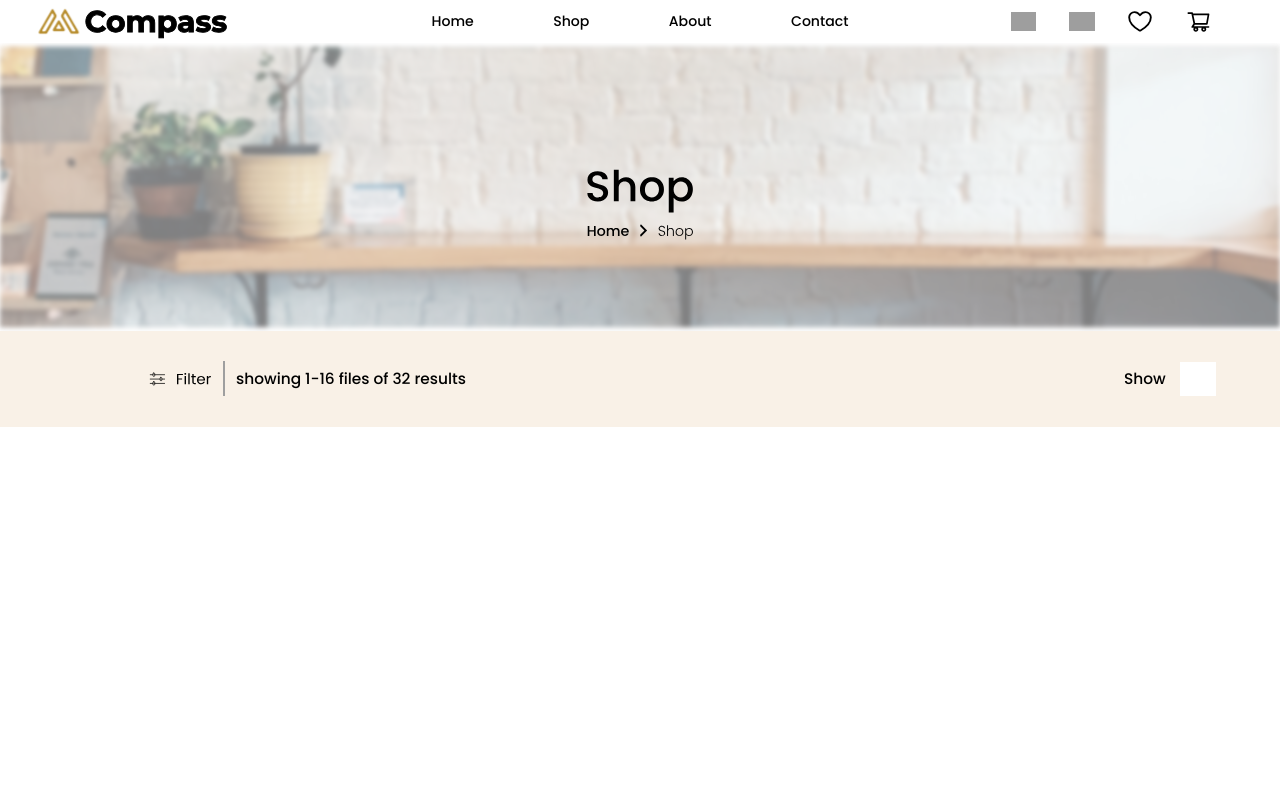
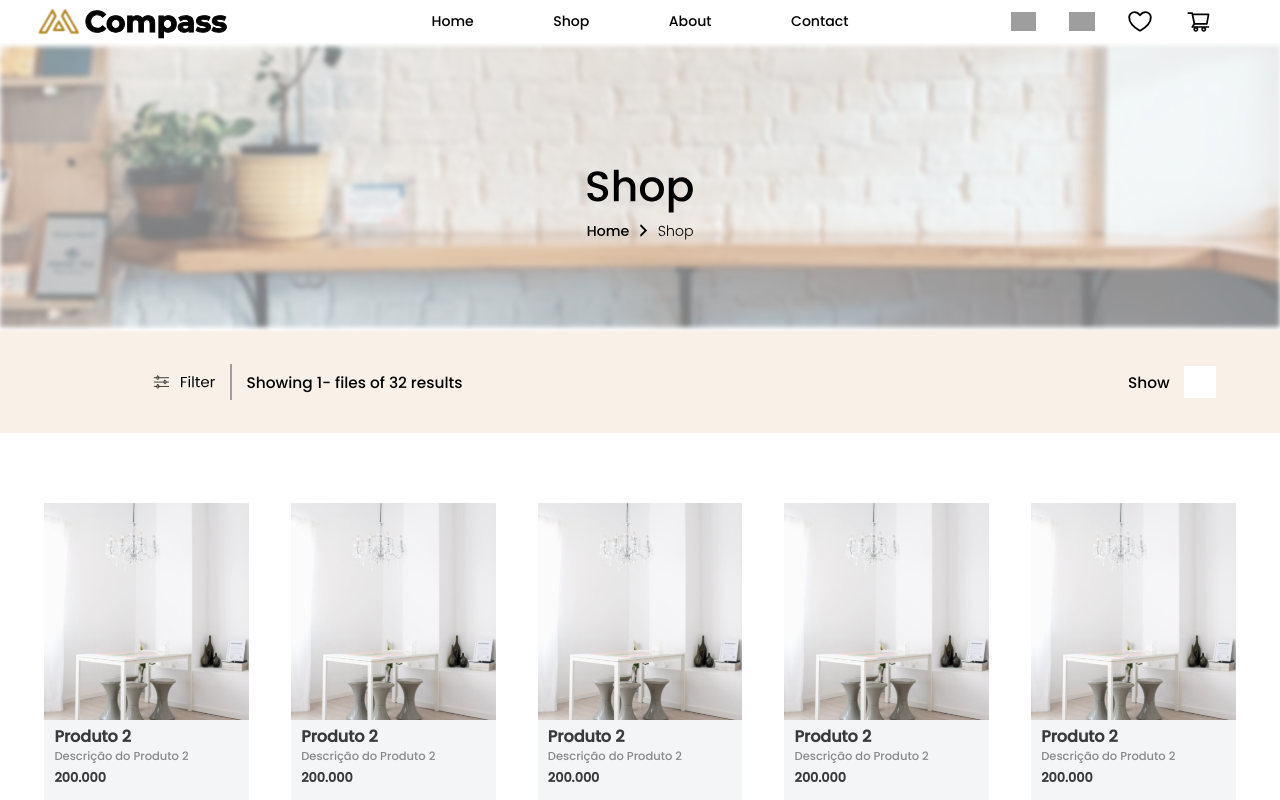
Before and after one commit to KauanAg-devs/Result-List-de-e-commerce, a React (Create React App) app in the folder frontend/: page / in a window 1280 px wide. Shown: the top 800 px of the page. Built offline with nearby package versions, Linux system fonts and the light colour scheme; grey boxes are pictures that could not be loaded.

Commit message:
feat: add search service and product list

```diff
--- /dev/null
+++ b/frontend/src/components/Main/Filter.tsx
@@ -0,0 +1,47 @@
+import React, { Dispatch, SetStateAction, useState } from 'react';
+import filterImage from '../../images/Group 57.svg';
+import verticalLine from '../../images/Line 5.svg';
+import productTest from './ProductTest';
+
+type FilterProps = {
+  setFilterValue: Dispatch<SetStateAction<number | object>>;
+};
+
+const Filter: React.FC<FilterProps> = ({ setFilterValue }) => {
+  const [inputValue, setInputValue] = useState('');
+
+  const handleKeyDown = (event: React.KeyboardEvent<HTMLInputElement>) => {
+    if (event.key === 'Enter') {
+      event.preventDefault();
+      applyFilter();
+    }
+  };
+
+  const applyFilter = () => {
+    if (!isNaN(parseInt(inputValue))) {
+      setFilterValue(parseInt(inputValue));
+    }
+  };
+
+  return (
+    <div id="filter">
+      <div id='show-files'>
+        <img id='filter-img' src={filterImage} alt="" />
+        <img id='vertical-line' src={verticalLine} alt="" />
+        <h1>Showing 1-{inputValue} files of {productTest.length} results</h1>
+      </div>
+
+      <div id='filter-search'>
+        <h1>Show</h1>
+        <input
+          type="search"
+          value={inputValue}
+          onChange={(e) => setInputValue(e.target.value)}
+          onKeyDown={handleKeyDown}
+        />
+      </div>
+    </div>
+  );
+};
+
+export default Filter;
--- a/frontend/src/components/Main/Main.css
+++ b/frontend/src/components/Main/Main.css
@@ -1,16 +1,19 @@
+
+
 #main {
     position: relative;
-    height: 250vh;
+    min-height: 250vh;
     width: 100%;
 }
 
 #filter {
     width: 100%;
-    height: 7.5vmax;
+    height: 8vmax;
     background-color: #f9f1e7;
     display: flex;
     justify-content: center;
     align-items: center;
+    box-sizing: border-box;
 }
 
 #filter > #show-files {
@@ -32,6 +35,7 @@
 #filter > #show-files > #filter-img {
     width: 5vmax;
 }
+
 #filter > #show-files > #vertical-line {
     width: 0.15vmax;
     margin: 3%;
@@ -41,14 +45,12 @@
     position: relative;
     width: 75%;
     align-items: center;
-    justify-content: end;
+    justify-content: flex-end;
     right: 5%;
     display: flex;
 }
 
-
-#filter-search > input[type='text'] {
-    position: relative;
+#filter-search > input[type='search'] {
     border: none;
     outline: none;
     width: 2.5vmax;
@@ -58,9 +60,100 @@
     background-color: #fff;
     color: #9f9f9f;
 }
+input[type="search"]::-webkit-search-cancel-button {
+    -webkit-appearance: none;
+    appearance: none;
+}
 
 #filter-search > h1 {
     font-size: 1.2cqmax;
     font-weight: 400;
     margin-right: 1.5%;
 }
+
+#products-container {
+    height: calc(100% - 8vmax);
+    width: 100%;
+    display: flex;
+    justify-content: center;
+    align-items: flex-start;
+    box-sizing: border-box;
+    padding-top: 10px;
+}
+
+#products {
+    justify-content: space-evenly;
+    align-items: center;
+    height: auto;
+    width: 94%;
+    display: flex;
+    flex-wrap: wrap;
+    gap: 3%;
+}
+
+.product {
+    height: 23.5vmax;
+    width: 16vmax;
+    margin-top: 5%;
+    margin-bottom: 5%;
+    background-color: #F4F5F7;
+    box-sizing: border-box;
+}
+
+.image {
+    position: relative;
+    width: 100%;
+    background-size: cover ;
+}
+
+.product-name {
+    position: relative;
+    height: 5%;
+    left: 5%;
+    font-size: 1.25vmax;
+    color: #3A3A3A;
+    font-style: normal;
+    font-weight: 600;
+    line-height: 120%;
+}
+
+.product-title {
+    position: relative;
+    left: 5%;
+    color: #898989;
+    font-size: 0.9vmax;
+    font-style: normal;
+    font-weight: 500;
+    line-height: 150%;
+    top: 2%;
+}
+
+.product-price-div {
+    position: relative;
+    display: flex;
+    top: 3%;
+}
+
+.product-price {
+  position: relative;
+  font-style: normal;
+  font-weight: 600;
+  left: 5%;
+  font-size: 1vmax;
+  line-height: 150%;
+  color: #3A3A3A;
+  flex: none;
+  order: 0;
+  flex-grow: 0;
+}
+
+.product-discount {
+    position: relative;
+    font-style: normal;
+    font-weight: 300;
+    height: 10%;
+    left: 7%;
+    font-size: 0.87vmax;
+    color: #ccc;
+    text-decoration: line-through;
+}
--- a/frontend/src/components/Main/Main.tsx
+++ b/frontend/src/components/Main/Main.tsx
@@ -1,24 +1,17 @@
-import './Main.css'
-import Filter from '../../images/Group 57.svg'
-import VerticalLine from '../../images/Line 5.svg'
+import './Main.css';
+import Filter from './Filter';
+import ProductsContainer from './ProductsContainer';
+import { useState } from 'react';
 
 function Main(): JSX.Element {
- return (
+  const [filterValue, setFilterValue] = useState<number | object>({});
+
+  return (
     <main id="main">
-        <div id="filter">
-            <div id='show-files'>
-              <img id='filter-img' src={Filter} alt="" />
-              <img id='vertical-line' src={VerticalLine} alt="" />
-              <h1>showing 1-16 files of 32 results </h1>
-              </div>
-
-            <div id='filter-search'>
-              <h1>Show</h1>
-              <input type="text" />
-            </div>
-        </div>
+      <Filter setFilterValue={setFilterValue} />
+      <ProductsContainer filterValue={filterValue} />
     </main>
- )
+  );
 }
 
-export default Main
+export default Main;
--- /dev/null
+++ b/frontend/src/components/Main/Product.tsx
@@ -0,0 +1,27 @@
+import React from 'react';
+
+export type ProductType = {
+  image: string;
+  name: string;
+  title: string;
+  price: string;
+  discount?: string;
+  displayNone?: React.CSSProperties;
+};
+
+const Product: React.FC<ProductType> = ({ image, name, title, price, discount, displayNone }) => {
+  return (
+    <div className="product" style={displayNone}>
+      <img className='image' src={image} alt="" />
+      <div className="product-name">{name}</div>
+      <div className="product-title">{title}</div>
+
+      <div className='product-price-div'>
+        <div className="product-price">{price}</div>
+        {discount && <div className="product-discount">{discount}</div>}
+      </div>
+    </div>
+  );
+};
+
+export default Product;
--- /dev/null
+++ b/frontend/src/components/Main/ProductMaker.tsx
@@ -0,0 +1,50 @@
+import React from 'react';
+import productTest from './ProductTest';
+import Product, { ProductType } from './Product';
+
+type ProductMakerProps = {
+  filterValue: number | object;
+};
+
+const ProductMaker: React.FC<ProductMakerProps> = ({ filterValue }) => {
+  const productsValues: ProductType[] = [...productTest];
+
+  if (typeof filterValue === 'number' && Number.isInteger(filterValue)) {
+    console.log(filterValue);
+
+    return (
+      <>
+        {productsValues.map((product, index) => (
+          index < filterValue && (
+            <Product
+              key={index}
+              price={product.price}
+              image={product.image}
+              name={product.name}
+              title={product.title}
+              discount={product.discount}
+            />
+          )
+        ))}
+      </>
+    );
+  }
+
+  // Caso filterValue não seja um número inteiro válido, mostrar todos os produtos
+  return (
+    <>
+      {productsValues.map((product, index) => (
+        <Product
+          key={index}
+          price={product.price}
+          image={product.image}
+          name={product.name}
+          title={product.title}
+          discount={product.discount}
+        />
+      ))}
+    </>
+  );
+};
+
+export default ProductMaker;
--- /dev/null
+++ b/frontend/src/components/Main/ProductTest.tsx
@@ -0,0 +1,198 @@
+import productImage from '../../images/image 1.svg'
+import { ProductType } from './Product'
+
+const productTest: ProductType[] = []
+
+productTest.push({
+    image: productImage,
+    name: "Produto 2",
+    title: "Descrição do Produto 2",
+    price: '200.000',
+  })
+productTest.push({
+    image: productImage,
+    name: "Produto 2",
+    title: "Descrição do Produto 2",
+    price: '200.000',
+})
+productTest.push({
+    image: productImage,
+    name: "Produto 2",
+    title: "Descrição do Produto 2",
+    price: '200.000',
+  })
+productTest.push({
+    image: productImage,
+    name: "Produto 2",
+    title: "Descrição do Produto 2",
+    price: '200.000',
+})
+productTest.push({
+    image: productImage,
+    name: "Produto 2",
+    title: "Descrição do Produto 2",
+    price: '200.000',
+  })
+productTest.push({
+    image: productImage,
+    name: "Produto 2",
+    title: "Descrição do Produto 2",
+    price: '200.000',
+})
+productTest.push({
+    image: productImage,
+    name: "Produto 2",
+    title: "Descrição do Produto 2",
+    price: '200.000',
+  })
+productTest.push({
+    image: productImage,
+    name: "Produto 2",
+    title: "Descrição do Produto 2",
+    price: '200.000',
+})
+productTest.push({
+    image: productImage,
+    name: "Produto 2",
+    title: "Descrição do Produto 2",
+    price: '200.000',
+  })
+productTest.push({
+    image: productImage,
+    name: "Produto 2",
+    title: "Descrição do Produto 2",
+    price: '200.000',
+})
+productTest.push({
+    image: productImage,
+    name: "Produto 2",
+    title: "Descrição do Produto 2",
+    price: '200.000',
+  })
+productTest.push({
+    image: productImage,
+    name: "Produto 2",
+    title: "Descrição do Produto 2",
+    price: '200.000',
+})
+productTest.push({
+    image: productImage,
+    name: "Produto 2",
+    title: "Descrição do Produto 2",
+    price: '200.000',
+  })
+productTest.push({
+    image: productImage,
+    name: "Produto 2",
+    title: "Descrição do Produto 2",
+    price: '200.000',
+})
+productTest.push({
+    image: productImage,
+    name: "Produto 2",
+    title: "Descrição do Produto 2",
+    price: '200.000',
+  })
+productTest.push({
+    image: productImage,
+    name: "Produto 2",
+    title: "Descrição do Produto 2",
+    price: '200.000',
+})
+productTest.push({
+    image: productImage,
+    name: "Produto 2",
+    title: "Descrição do Produto 2",
+    price: '200.000',
+  })
+productTest.push({
+    image: productImage,
+    name: "Produto 2",
+    title: "Descrição do Produto 2",
+    price: '200.000',
+})
+productTest.push({
+    image: productImage,
+    name: "Produto 2",
+    title: "Descrição do Produto 2",
+    price: '200.000',
+  })
+productTest.push({
+    image: productImage,
+    name: "Produto 2",
+    title: "Descrição do Produto 2",
+    price: '200.000',
+})
+productTest.push({
+    image: productImage,
+    name: "Produto 2",
+    title: "Descrição do Produto 2",
+    price: '200.000',
+  })
+productTest.push({
+    image: productImage,
+    name: "Produto 2",
+    title: "Descrição do Produto 2",
+    price: '200.000',
+})
+productTest.push({
+    image: productImage,
+    name: "Produto 2",
+    title: "Descrição do Produto 2",
+    price: '200.000',
+  })
+productTest.push({
+    image: productImage,
+    name: "Produto 2",
+    title: "Descrição do Produto 2",
+    price: '200.000',
+})
+productTest.push({
+    image: productImage,
+    name: "Produto 2",
+    title: "Descrição do Produto 2",
+    price: '200.000',
+  })
+productTest.push({
+    image: productImage,
+    name: "Produto 2",
+    title: "Descrição do Produto 2",
+    price: '200.000',
+})
+productTest.push({
+    image: productImage,
+    name: "Produto 2",
+    title: "Descrição do Produto 2",
+    price: '200.000',
+  })
+productTest.push({
+    image: productImage,
+    name: "Produto 2",
+    title: "Descrição do Produto 2",
+    price: '200.000',
+})
+productTest.push({
+    image: productImage,
+    name: "Produto 2",
+    title: "Descrição do Produto 2",
+    price: '200.000',
+  })
+productTest.push({
+    image: productImage,
+    name: "Produto 2",
+    title: "Descrição do Produto 2",
+    price: '200.000',
+})
+productTest.push({
+    image: productImage,
+    name: "Produto 2",
+    title: "Descrição do Produto 2",
+    price: '200.000',
+  })
+productTest.push({
+    image: productImage,
+    name: "Produto 2",
+    title: "Descrição do Produto 2",
+    price: '200.000',
+})
+export default productTest
--- /dev/null
+++ b/frontend/src/components/Main/ProductsContainer.tsx
@@ -0,0 +1,18 @@
+import React from 'react';
+import ProductMaker from './ProductMaker';
+
+type ProductsContainerProps = {
+  filterValue: number | object;
+};
+
+const ProductsContainer: React.FC<ProductsContainerProps> = ({ filterValue }) => {
+  return (
+    <div id='products-container'>
+      <div id='products'>
+        <ProductMaker filterValue={filterValue} />
+      </div>
+    </div>
+  );
+};
+
+export default ProductsContainer;
--- a/frontend/src/index.css
+++ b/frontend/src/index.css
@@ -9,6 +9,8 @@ body, html {
   -webkit-font-smoothing: antialiased;
   -moz-osx-font-smoothing: grayscale;
   background-color: white;
+  display: flex;
+  flex-direction: column;
 }
 
 code {
```
Also changed, not shown: frontend/src/images/image 1.svg (added). Lines whose indentation alone changed are shown as unchanged.
